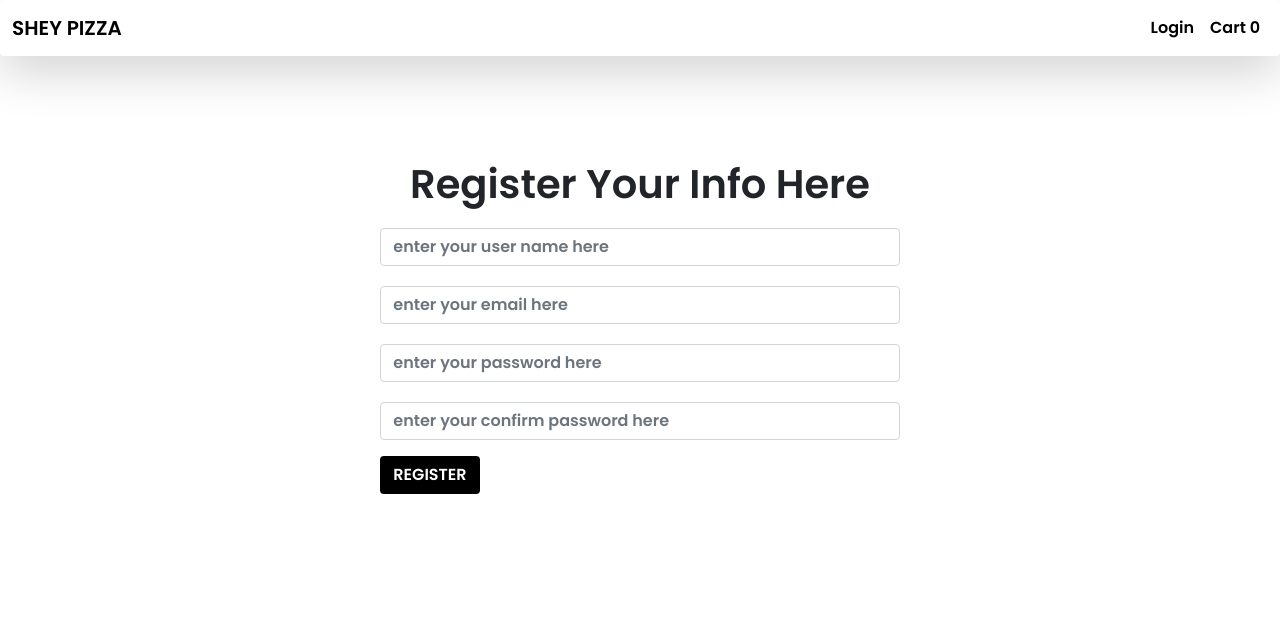
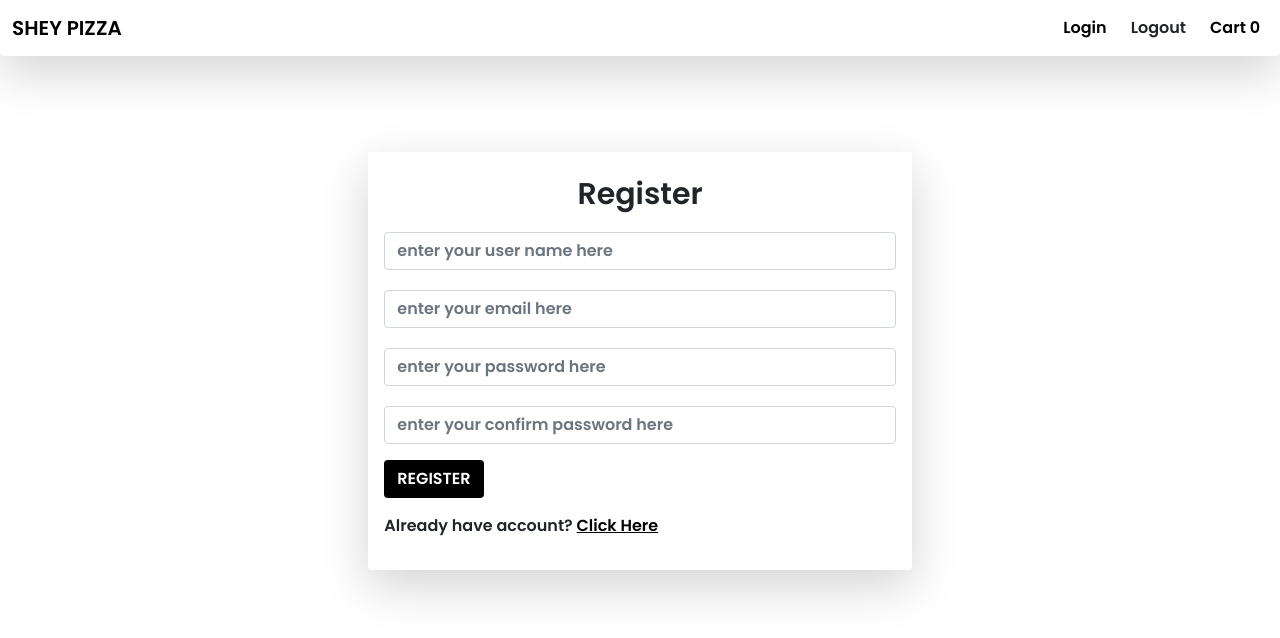
Before and after one commit to farhanshahriyar/mern-sheypizza, a React (Create React App) app in the folder client/: page /register in a window 1280 px wide. Shown: the top 638 px of the page. Built offline with nearby package versions, Linux system fonts and the light colour scheme.

Commit message:
added login and logout and also reg function

```diff
--- a/client/src/components/Loading.js
+++ b/client/src/components/Loading.js
@@ -2,7 +2,7 @@ import React from 'react'
 
 export default function Loading() {
   return (
-    <div>
+    <div className='text-center'>
         <div className="spinner-border text-danger" role="status" style={{height:'100px' , width:'100px', marginTop:'100px'}}>
             <span className="sr-only">Loading...</span>
         </div>
--- a/client/src/components/Navbar.js
+++ b/client/src/components/Navbar.js
@@ -41,6 +41,12 @@ export default function Navbar() {
                   <a className="nav-link" aria-current="page" href="/login">Login</a>
                 </li>)}
 
+                <li className="nav-item mt-1">
+                      <a className="dropdown-item" href="#" onClick={()=>{dispatch(LogoutUser())}}>
+                      <li>Logout</li>
+                    </a>
+                </li>
+
                 <li className="nav-item">
                   <a className="nav-link" href="/cart">Cart {cartstate.cartItems.length}
                   </a>
--- a/client/src/screens/Loginscreen.js
+++ b/client/src/screens/Loginscreen.js
@@ -1,11 +1,16 @@
 import React , {useState, useEffect} from 'react';
 import {useDispatch, useSelector } from 'react-redux'
 import {loginUser} from "../actions/userActions";
+import Error from "../components/Error";
+import Loading from "../components/Loading";
+
 
 export default function Loginscreen() {
 
   const[email, setemail] = useState("");
   const[ password, setpassword] = useState("");
+  const Loginstate = useSelector(state=>state.loginUserReducer)
+  const { loading, error} = Loginstate
   const dispatch = useDispatch()
 
   useEffect(() => {
@@ -24,13 +29,21 @@ export default function Loginscreen() {
   return (
     <div>
         <div className='row justify-content-center mt-5'>
-            <div className='col-md-5 mt-5 text-end'>
-                <h2 className='text-center' style={{fontSize:'40px'}}>Login Here</h2>
+            <div className='col-md-5 mt-5 text-start shadow-lg p-3 mb-5 bg-white rounded'>
+                <h2 className='text-center' style={{fontSize:'30px'}}>Login</h2>
+
+
+                {loading && (<Loading></Loading>)}
+                {error && (<Error error='Invalid Credentials'></Error>)}
+
+
                 <div>
                     <input type="text" placeholder="enter your email here" className='form-control' value={email} onChange={(e)=>{setemail(e.target.value)}}></input>
                     <input type="password" placeholder="enter your password here" className='form-control'
                     value={password} required onChange={(e)=>{setpassword(e.target.value)}}></input>
-                    <button onClick={login} type="submit" className='btn mt-3'>Login</button>
+                    <button onClick={login} type="submit" className='btn mt-3 mb-3'>Login</button>
+                    <br></br>
+                   <p>Don't have account? <a style={{color:'black'}} href='/register' className='mt-2'>Click here</a>   </p>
                 </div>
             </div>
         </div>
--- a/client/src/screens/Registerscreen.js
+++ b/client/src/screens/Registerscreen.js
@@ -1,12 +1,16 @@
 import React , { useState , useEffect } from 'react';
 import {useDispatch , useSelector} from 'react-redux';
 import { registerUser } from "../actions/userActions";
+import Error from "../components/Error";
+import Loading from "../components/Loading";
+import Success from "../components/Success";
 export default function RegisterScreen() {
     const[name, setname] = useState('');
     const[email, setemail] = useState('');
     const[password, setpassword] = useState('');
     const [cpassword, setcpassword] = useState('');
-
+    const registerState = useSelector(state =>state.registerUserReducer)
+    const {error, loading, success} = registerState
     const dispatch = useDispatch()
     function register () {
 
@@ -23,19 +27,27 @@ export default function RegisterScreen() {
         }
     }
 
-
-
   return (
     <div>
         <div className='row justify-content-center mt-5'>
-            <div className='col-md-5 mt-5 text-start'>
-                <h2 className='text-center m-2' style={{fontSize:'40px'}}>Register Your Info Here</h2>
+            <div className='col-md-5 mt-5 text-start shadow-lg p-3 mb-5 bg-white rounded'>
+
+            {loading && (<Loading></Loading>)}
+            {success && (<Success success='User Register Successfully'></Success>)}
+            {error && (<Error error='Email already registered'></Error>)}
+
+
+
+
+                <h2 className='text-center m-2' style={{fontSize:'30px'}}>Register</h2>
                 <div>
                     <input required type="text" placeholder="enter your user name here" className='form-control' value={name} onChange={(e)=>{setname(e.target.value)}}></input>
                     <input required type="text" placeholder="enter your email here" className='form-control' value={email} onChange={(e)=>{setemail(e.target.value)}}></input>
                     <input type="password" placeholder="enter your password here" className='form-control' value={password} required onChange={(e)=>{setpassword(e.target.value)}}></input>
                     <input type="password" placeholder="enter your confirm password here" className='form-control'value={cpassword} required onChange={(e)=>{setcpassword(e.target.value)}}></input>
-                    <button onClick={register} className='btn mt-3'>REGISTER</button>
+                    <button onClick={register} className='btn mt-3 mb-3'>REGISTER</button>
+                    <br></br>
+                   <p>Already have account? <a style={{color:'black'}} href='/login'>Click Here</a></p>
                 </div>
             </div>
         </div>
```
